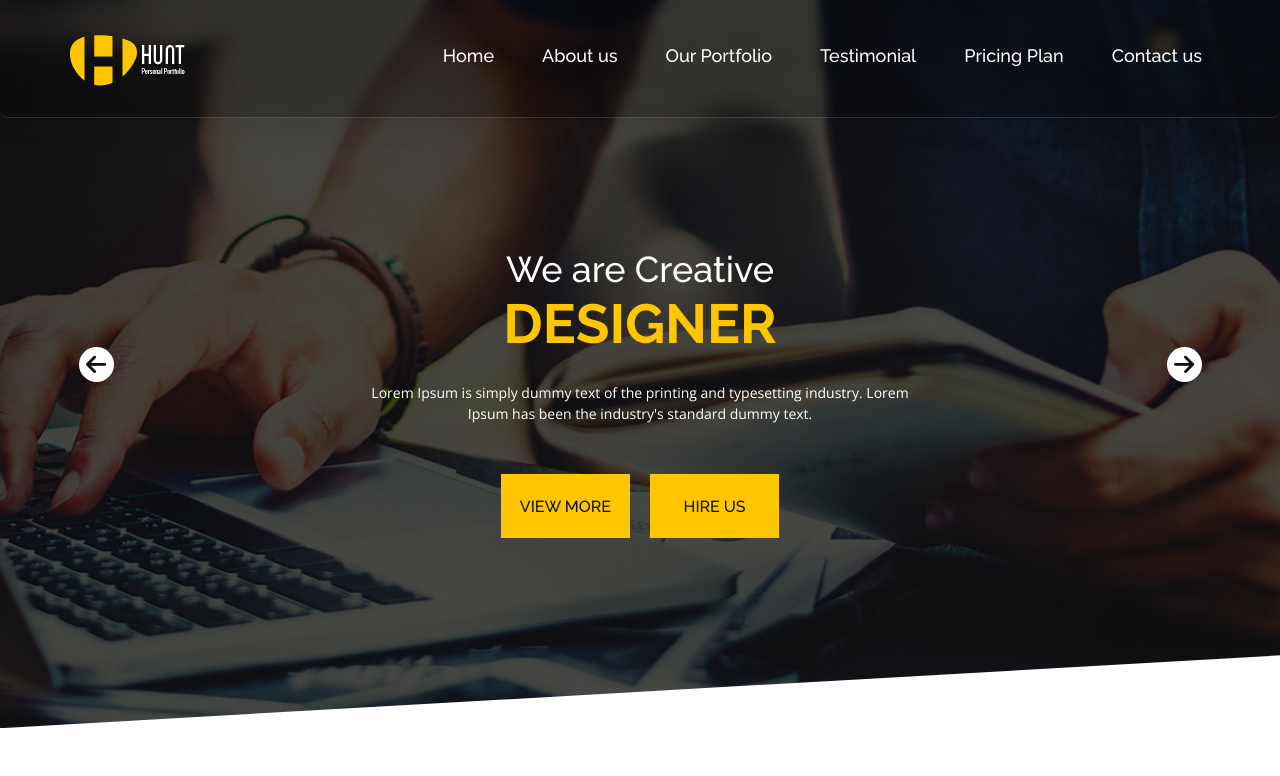
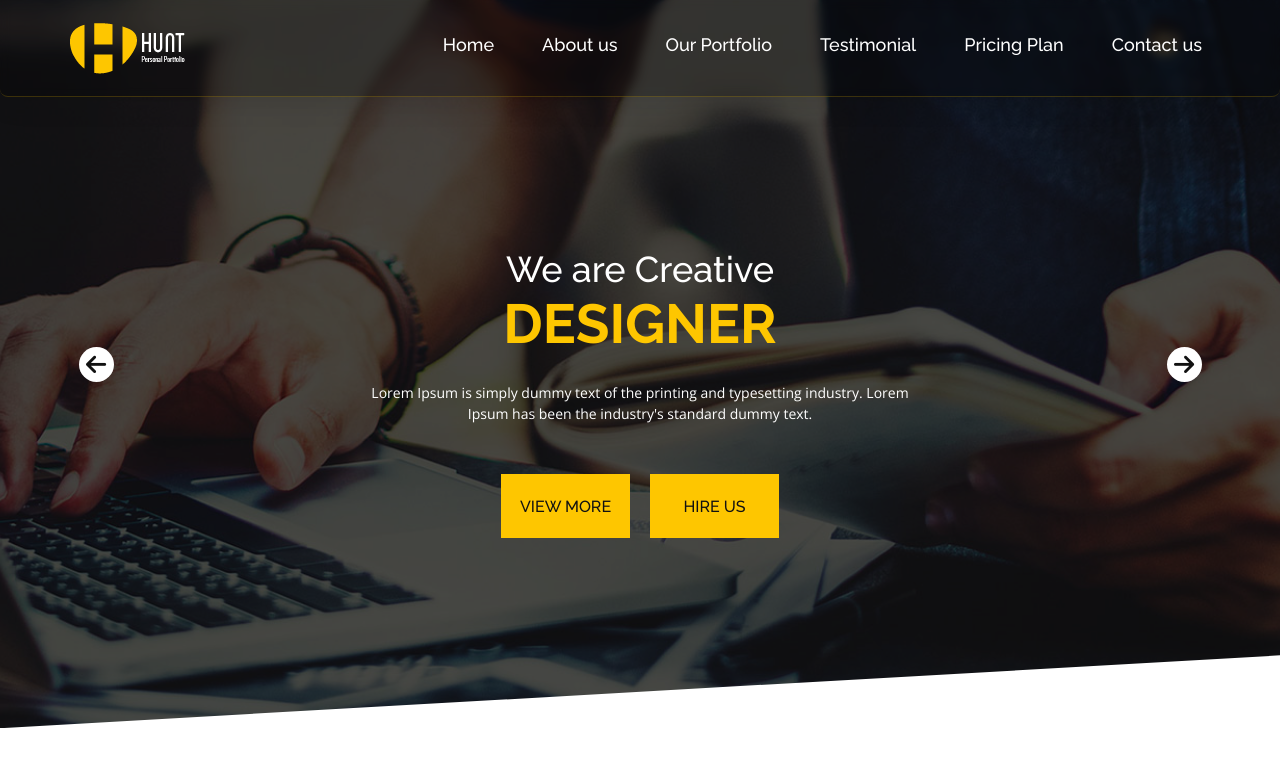
Before and after one commit to 3z4z/Hunt-Homepage, a plain HTML site: page index.html in a window 1280 px wide. Shown: the top 776 px of the page. Drawn offline with nearby package versions, Linux system fonts and the light colour scheme; a web font is replaced by a local one.

Commit message:
Add files via upload

```diff
--- a/css/style.css
+++ b/css/style.css
@@ -29,19 +29,14 @@ ul,ol{
     list-style: none;
 }
 .container{
-    width: 1320px !important;
     padding: 0 !important;
 }
 /* navbar css */
-.navbar-brand img{
-    margin-top: -30px !important;
-}
 .navbar{
     left: 0;
     width: 100%;
     top: 0;
     z-index: 99;
-    padding: 30px 0 0 !important;
     position: fixed;
     background: rgba(0, 0, 0, 0.25);
     border-bottom: 1px solid #fec60033;
@@ -51,9 +46,9 @@ ul,ol{
     backdrop-filter: blur(4.6px);
     -webkit-backdrop-filter: blur(4.6px);
 }
-.navbar-nav a{
-    padding-top: 12px !important;
-    padding-bottom: 48px !important;
+.navbar-nav a {
+    padding-top: 23px !important;
+    padding-bottom: 30px !important;
     position: relative;
     color: #fff;
     font-weight: 500;
@@ -75,7 +70,7 @@ ul,ol{
     width: 100%;
     height: 3px;
     left: 0;
-    bottom: -1px;
+    bottom: -10px;
     border-radius: 2px;
     background: #fec600;
     transform: scaleX(0);
@@ -179,7 +174,12 @@ ul,ol{
     font-family: 'Open Sans', sans-serif;
     color: #fff;
 }
+.banner-butts{
+    display: flex;
+    justify-content: center;
+}
 .banner-butts a{
+    margin: 0 10px !important;
     text-transform: uppercase;
     font-weight: 500;
     text-decoration: none;
@@ -948,7 +948,8 @@ ul,ol{
     border-radius: 50%;
     border: 1px solid #4e4e4e;
 }
-.team-links ul li a:hover{
+.team-links ul li a:hover,
+.team-links ul li a:focus{
     background: #fec600;
     border-color: #fec600;
 }
```
